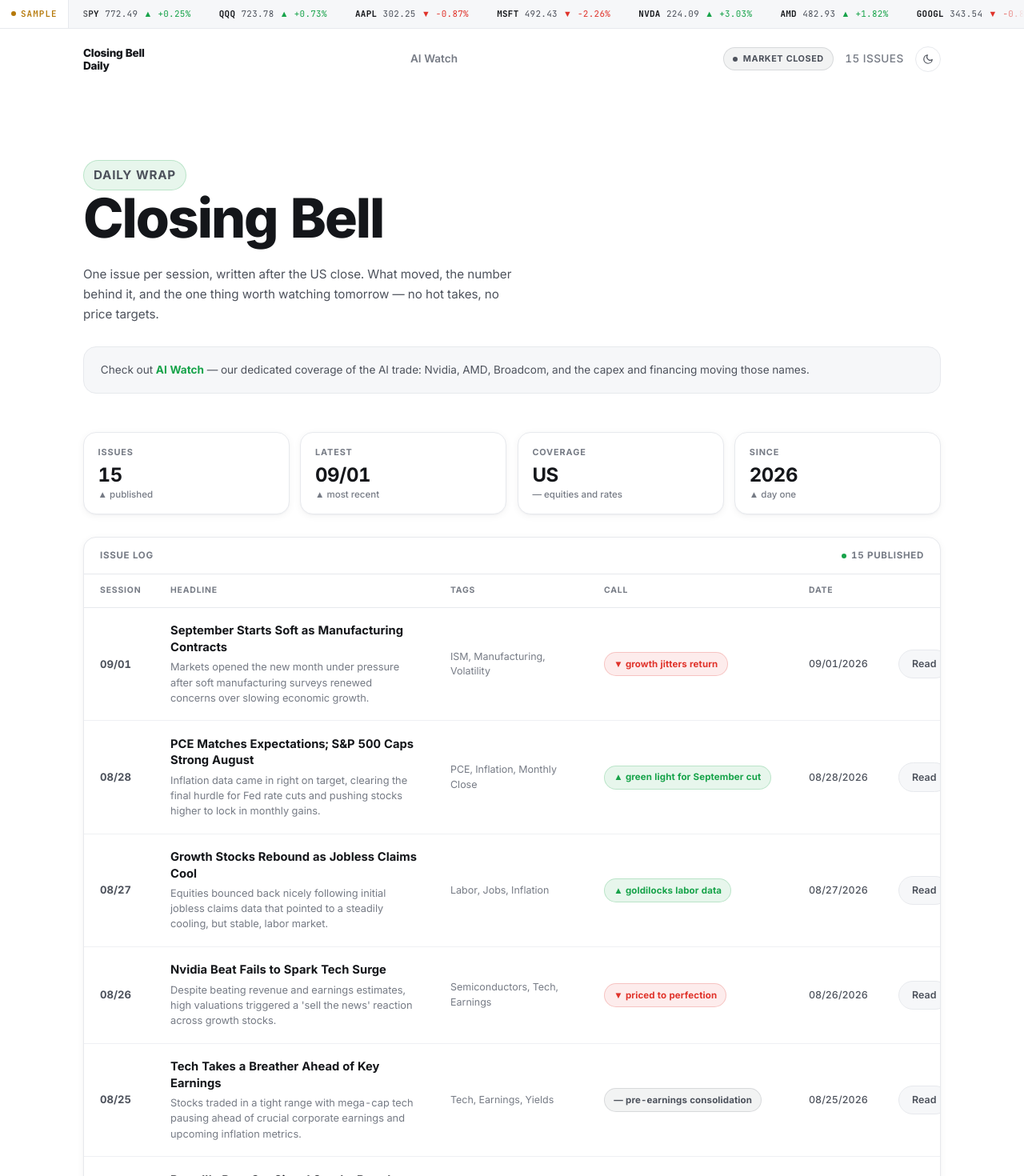
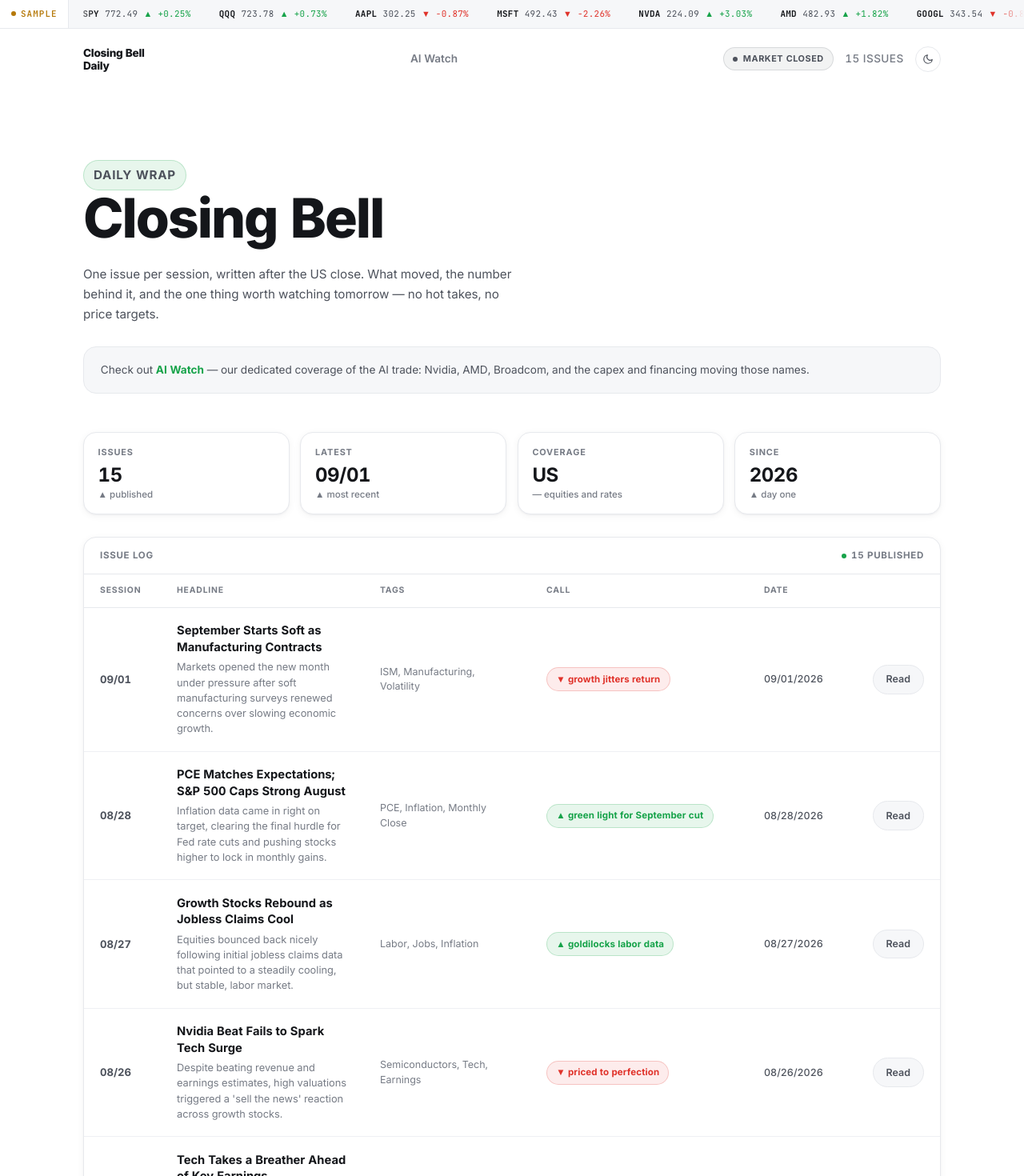
Before and after one commit to SuhaasMandava/Closing-Bell-Daily, a Next.js app: page / in a window 1280 px wide. Shown: the top 1470 px of the page at 80% size. Built offline with nearby package versions, Linux system fonts and the light colour scheme; no server answers.

Commit message:
Give the ACTION column enough room for the Read button
col-action was 4.5rem, but once the cell's 1.25rem side padding is
subtracted, the Read pill (padding + text + border) didn't fit and
got clipped at the panel edge. Widen it and the other columns.

```diff
--- a/app/globals.css
+++ b/app/globals.css
@@ -654,14 +654,14 @@ button:focus-visible,
 
 .log {
   width: 100%;
-  min-width: 900px;
+  min-width: 1020px;
   table-layout: fixed;
   border-collapse: collapse;
   font-size: 0.85rem;
 }
 
 .log col.col-session {
-  width: 5.5rem;
+  width: 6rem;
 }
 
 .log col.col-headline {
@@ -669,19 +669,19 @@ button:focus-visible,
 }
 
 .log col.col-tags {
-  width: 12rem;
+  width: 13rem;
 }
 
 .log col.col-call {
-  width: 16rem;
+  width: 17rem;
 }
 
 .log col.col-date {
-  width: 7rem;
+  width: 7.5rem;
 }
 
 .log col.col-action {
-  width: 4.5rem;
+  width: 7.5rem;
 }
 
 .log th {
```
